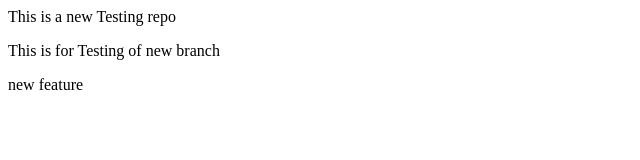
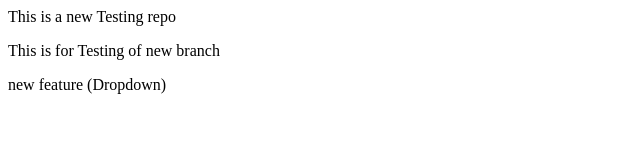
Before and after one commit to iLakshaySinghal/Testing-Repo, a plain HTML site: page index.html in a window 1280 px wide. Shown: the whole page, without its empty margins (0-640 px from the left). Drawn offline with Linux system fonts and the light colour scheme.

Commit message:
Add dropdown

```diff
--- a/index.html
+++ b/index.html
@@ -1,3 +1,3 @@
 <p>This is a new Testing repo</p>
 <p>This is for Testing of new branch</p>
-<p>new feature</p>
+<p>new feature (Dropdown)</p>
```
